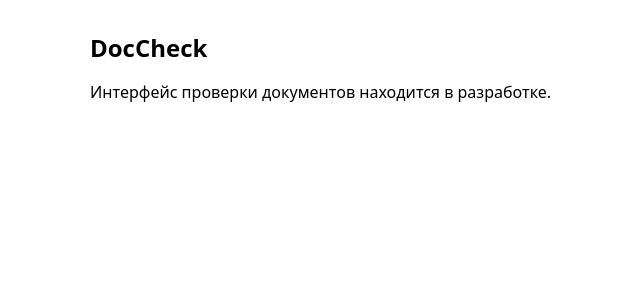
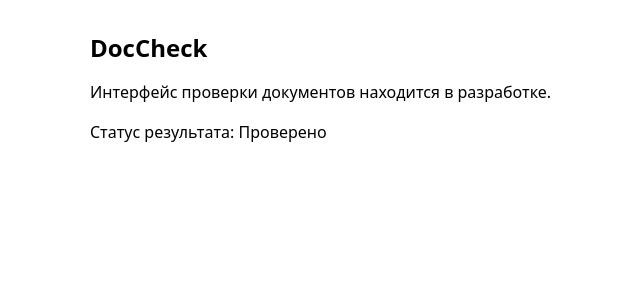
Before and after one commit to FeraFeraKA/doccheck, a React (Vite) app in the folder frontend/: page / in a window 1280 px wide. Shown: the top 300 px of the page, without its empty margins (198-838 px from the left). Built offline with nearby package versions, Linux system fonts and the light colour scheme.

Commit message:
test: probe automatic review against PR context

```diff
--- a/frontend/src/pages/home/HomePage.tsx
+++ b/frontend/src/pages/home/HomePage.tsx
@@ -1,8 +1,11 @@
 export function HomePage() {
+  const status = 'unverified';
+
   return (
     <main className="mx-auto max-w-3xl p-8">
       <h1 className="text-2xl font-semibold">DocCheck</h1>
       <p className="mt-4">Интерфейс проверки документов находится в разработке.</p>
+      <p className="mt-4" data-status={status}>Статус результата: Проверено</p>
     </main>
   );
 }
```
Also changed, not shown: 1 other file (tests, documents, lock files or other folders).
